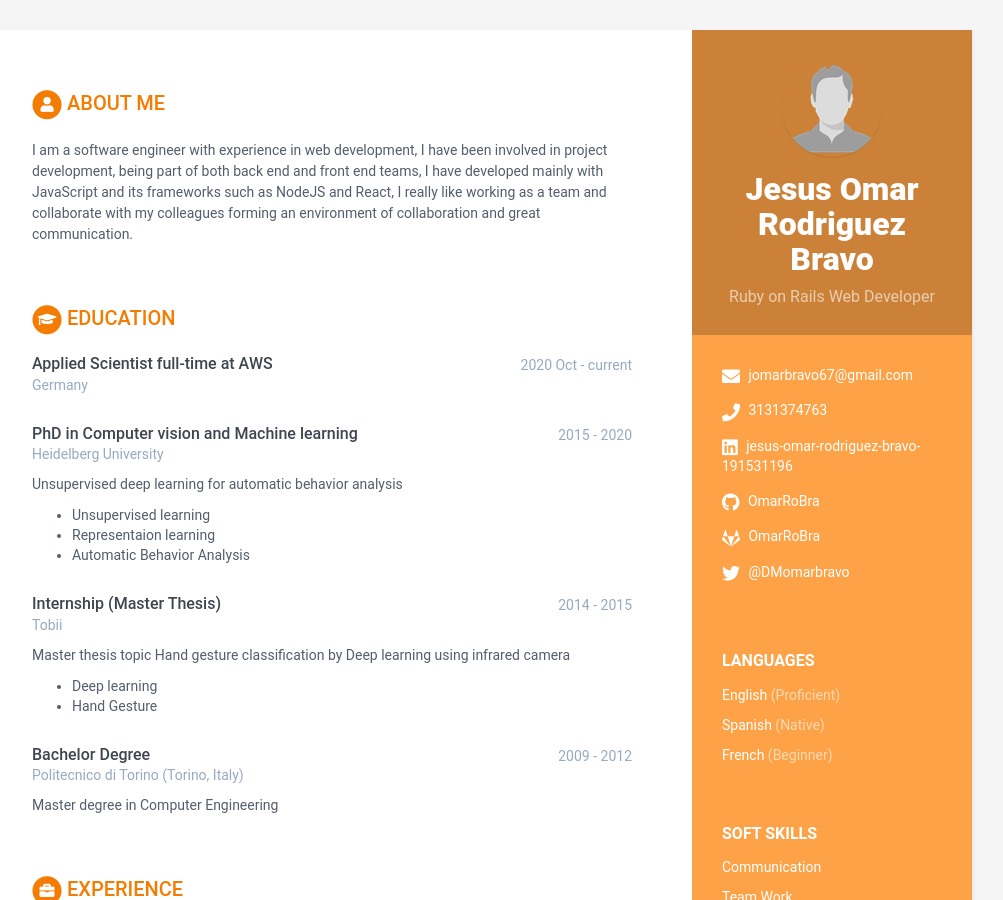
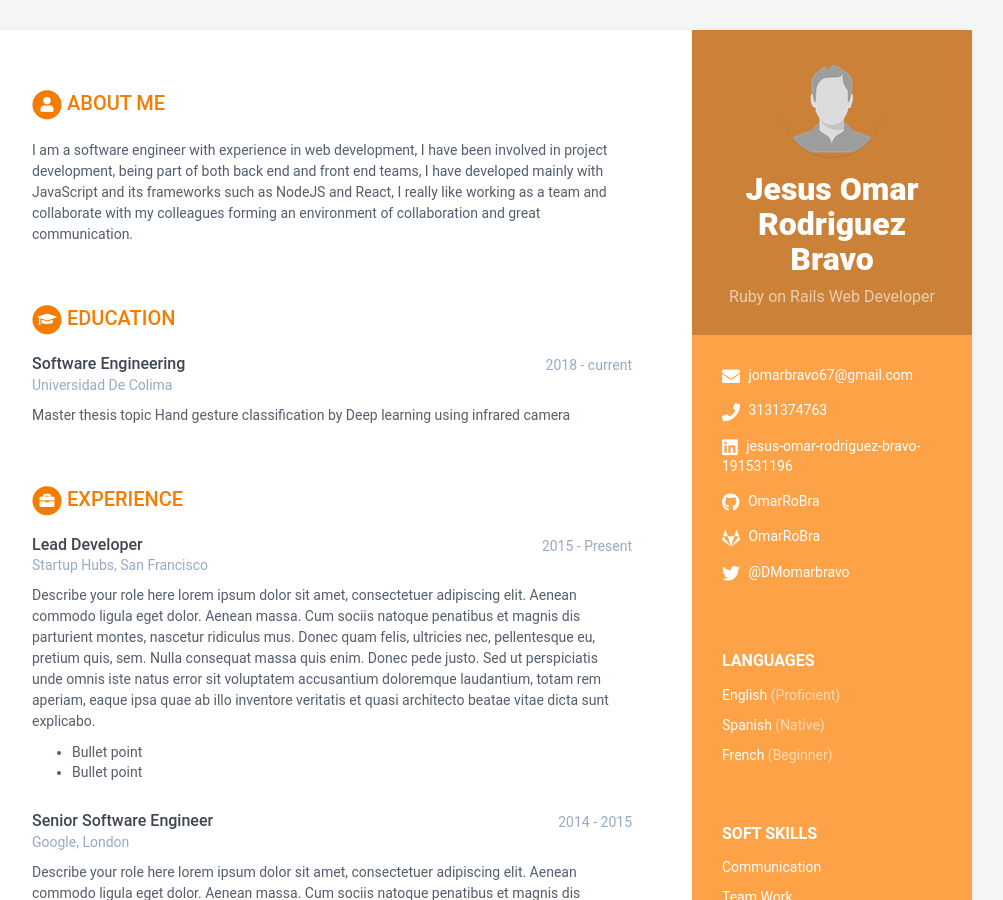
Before and after one commit to BC-MAY-21-ROR/kata-04-resume-OmarRoBra, a Jekyll site: the page built from index.html, in a window 1280 px wide and 900 px high. Shown: the whole window, without its empty margins (168-1171 px from the left). Built offline with Jekyll 4.4.1, drawn with Linux system fonts in a browser that asks for light colours.

Commit message:
Update data.yml

```diff
--- a/_data/data.yml
+++ b/_data/data.yml
@@ -62,30 +62,11 @@ career-profile:
    I am a software engineer with experience in web development, I have been involved in project development, being part of both back end and front end teams, I have developed mainly with JavaScript and its frameworks such as NodeJS and React, I really like working as a team and collaborate with my colleagues forming an environment of collaboration and great communication.
 # Registra aquí tus estudios. Agrega o elimina según sea necesario
 educationcomplete:
-  - degree: Applied Scientist full-time at AWS
-    university: Germany
-    time: 2020 Oct - current
-    details: |
-  - degree: PhD in Computer vision and Machine learning
-    university: Heidelberg University
-    time: 2015 - 2020
-    details: |
-      Unsupervised deep learning for automatic behavior analysis
-        - Unsupervised learning
-        - Representaion learning
-        - Automatic Behavior Analysis
-  - degree: Internship (Master Thesis)
-    university: Tobii
-    time: 2014 - 2015
+  - degree: Software Engineering
+    university:  Universidad De Colima
+    time: 2018  - current
     details: |
       Master thesis topic Hand gesture classification by Deep learning using infrared camera
-        - Deep learning
-        - Hand Gesture
-  - degree: Bachelor Degree
-    university: Politecnico di Torino (Torino, Italy)
-    time: 2009 - 2012
-    details: |
-      Master degree in Computer Engineering
 # Registra aquí tu experiencia. Agrega o elimina según sea necesario
 experiences:
   - role: Lead Developer
```
